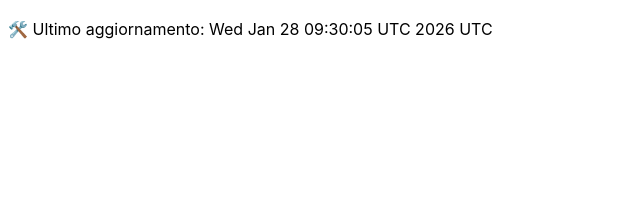
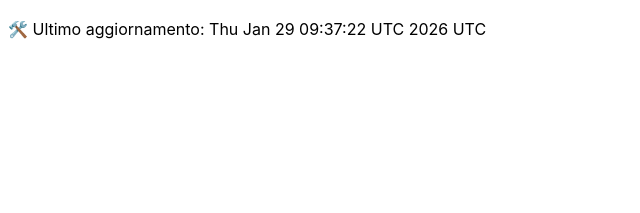
Before and after one commit to DanteTrb/DanteTrb.github.io, a Jekyll site: the page built from badges.md, in a window 1280 px wide. Shown: the top 213 px of the page, without its empty margins (0-640 px from the left). Built offline with Jekyll 4.4.1, drawn with Linux system fonts in a browser that asks for light colours; our own code applies the rules of GitHub Pages for plain Markdown files.

Commit message:
🛠️ Aggiornamento automatico badge

```diff
--- a/badges.md
+++ b/badges.md
@@ -1 +1 @@
-🛠️ Ultimo aggiornamento: Wed Jan 28 09:30:05 UTC 2026 UTC
+🛠️ Ultimo aggiornamento: Thu Jan 29 09:37:22 UTC 2026 UTC
```
